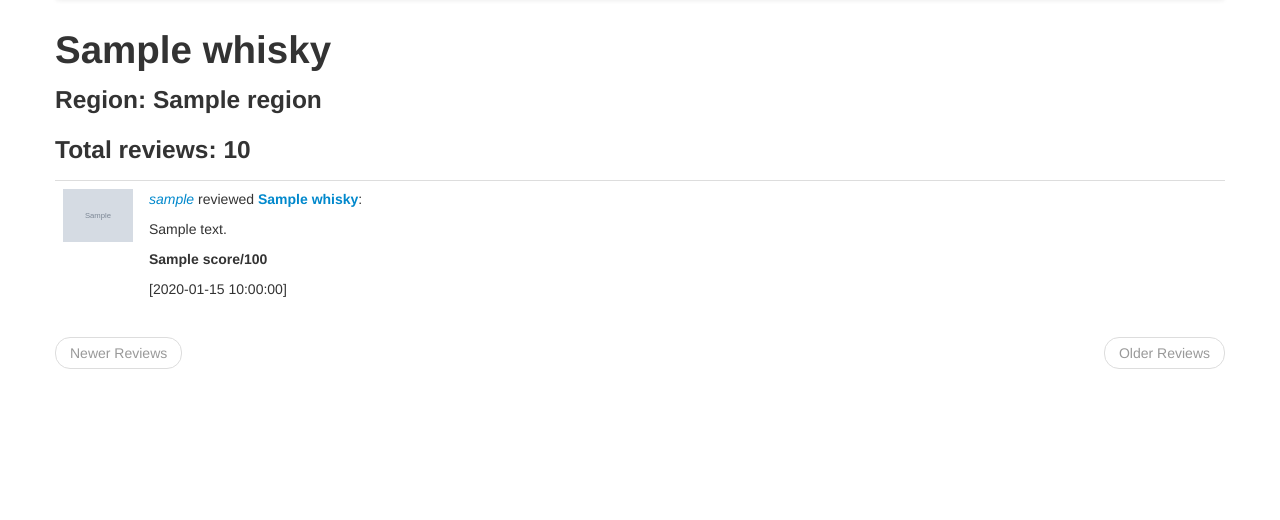
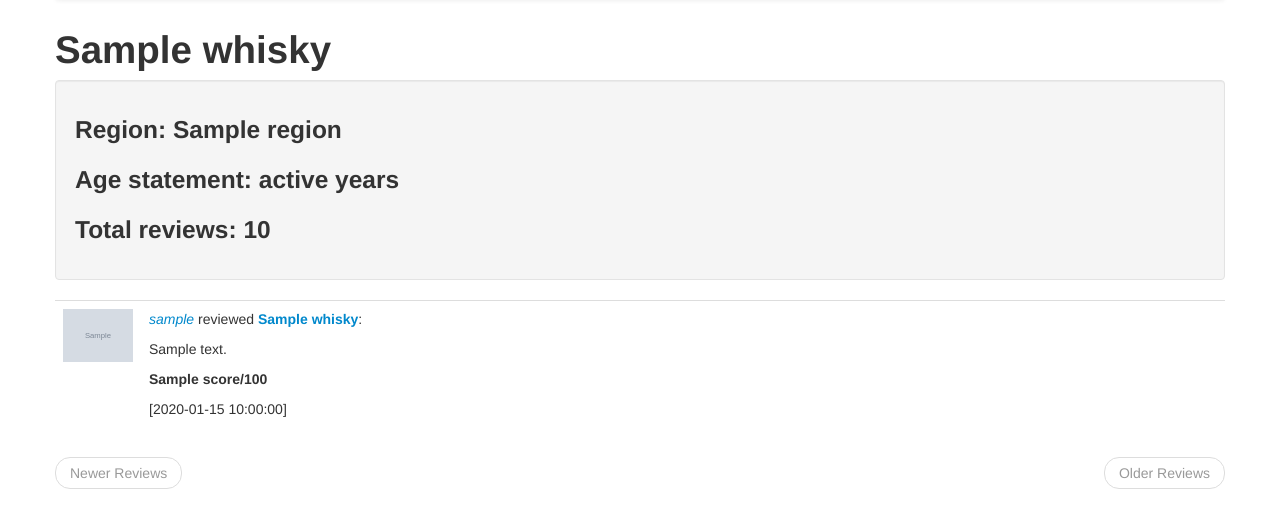
Before and after one commit to acrfordyce/WhiskyApp, a Python web app: template app/templates/whisky.html in a window 1280 px wide. Shown: the part 42-562 px from the top of the page. Run offline with Jinja, Linux system fonts and the light colour scheme; the template is opened without the code that fills it: most values are stand-ins (such as "Sample title", 1, 10 or a date in 2020); grey boxes marked "Sample" are stand-in pictures.

Commit message:
Minor enhancements

```diff
--- a/app/templates/whisky.html
+++ b/app/templates/whisky.html
@@ -3,8 +3,15 @@
 {% block content %}
     {% include 'flash.html' %}
         <h1>{{ whisky.name }}</h1>
-        <h3>Region: {{whisky.region}}</h3>
-        <h3>Total reviews: {{ reviews.total }}</h3>
+        <div class="well">
+            <h3>Region: {{whisky.region}}</h3>
+            {% if whisky.age_statement.upper() == "NAS" %}
+            <h3>No age statement</h3>
+            {% else %}
+            <h3>Age statement: {{ whisky.age_statement }} years</h3>
+            {% endif %}
+            <h3>Total reviews: {{ reviews.total }}</h3>
+        </div>
         {% for review in reviews.items %}
             {% include 'review.html' %}
         {% endfor %}
```
